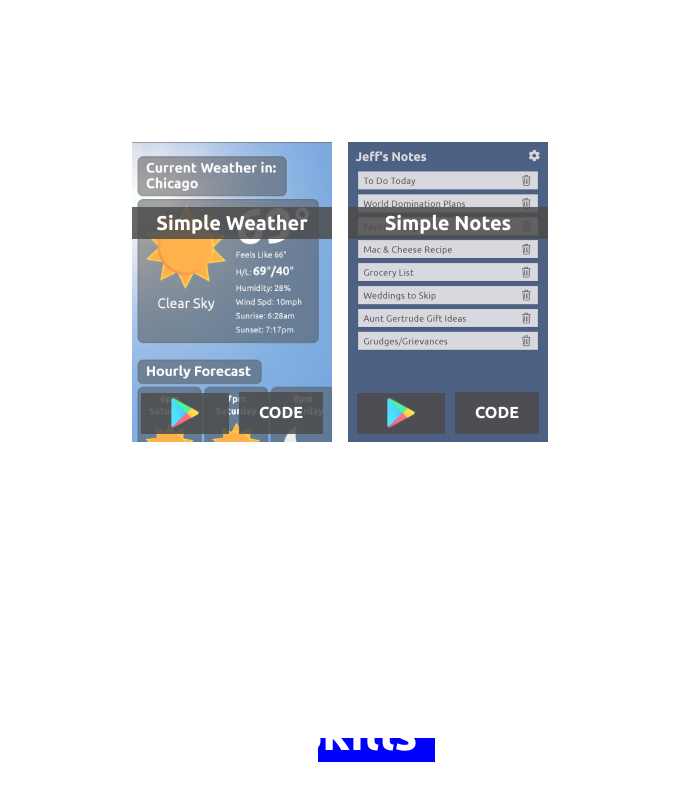
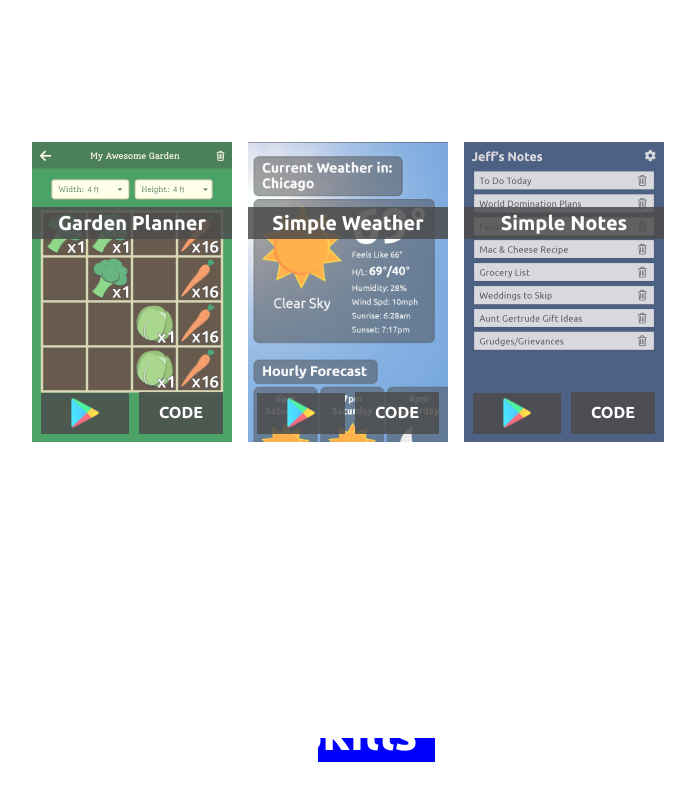
Before and after one commit to matt-pickle/portfolio-firebase, a plain HTML site: page public/index.html in a window 1280 px wide. Shown: the part 1762-2562 px from the top of the page, without its empty margins (284-979 px from the left). Drawn offline with Linux system fonts and the light colour scheme.

Commit message:
Add Garden Planner App

```diff
--- a/public/index.html
+++ b/public/index.html
@@ -62,6 +62,15 @@
       <section id="mobile-apps">
         <h1 class="section-title">Mobile Apps</h1>
         <div class="projects-container">
+          <div class="project garden">
+            <p class="project-title">Garden Planner</p>
+            <a href="https://play.google.com/store/apps/details?id=com.slightlyimpressive.gardenplanner"
+               class="project-btn store-btn"
+               target="_blank">
+              <img src="./images/google-play.png" class="google-play-logo">
+            </a>
+            <a href="https://github.com/mpickle86/garden-mobile" class="project-btn code-btn" target="_blank">CODE</a>
+          </div>
           <div class="project weather">
             <p class="project-title">Simple Weather</p>
             <a href="https://play.google.com/store/apps/details?id=weather.mobile"
--- a/public/styles.css
+++ b/public/styles.css
@@ -342,6 +342,10 @@ nav a {
   height: 1.9em;
 }
 
+.garden {
+  background-image: url("./images/garden-thumbnail.png");
+}
+
 .weather {
   background-image: url("./images/weather-thumbnail.png");
 }
```
Also changed, not shown: public/images/garden-thumbnail.png (added).
